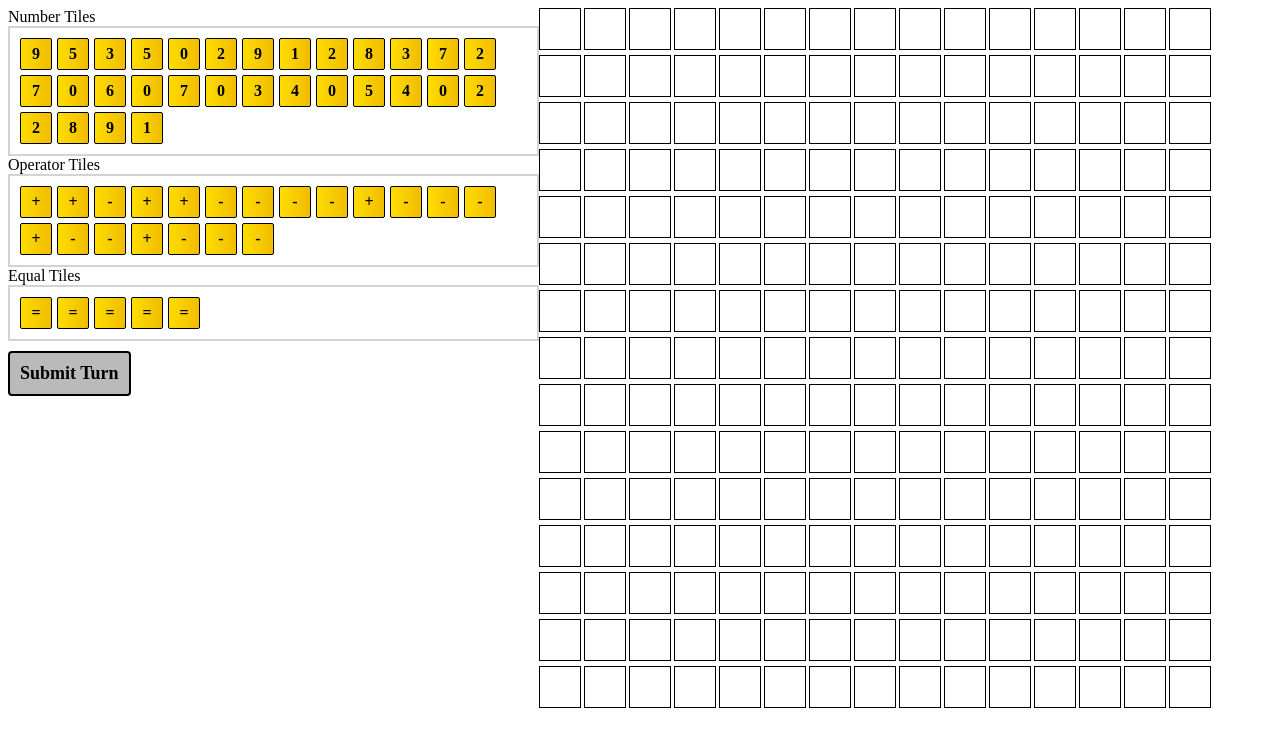
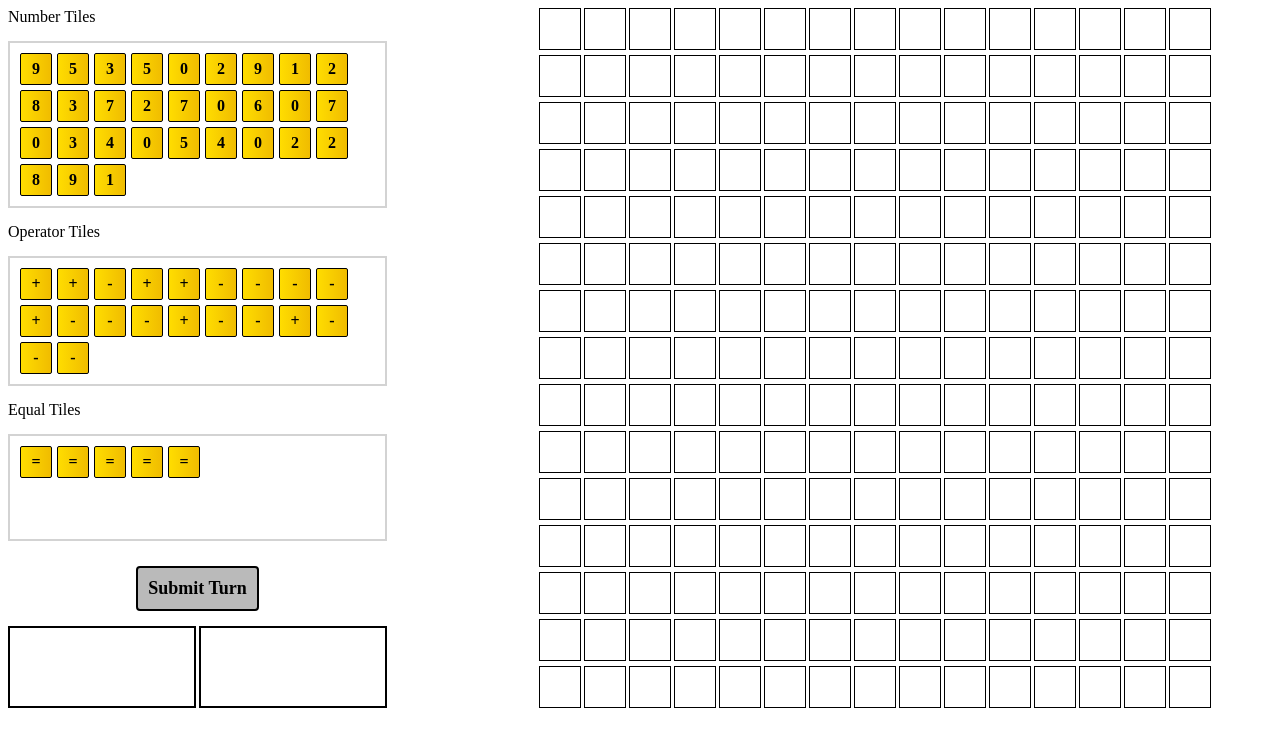
Before and after one commit to Jsbro98/number-scrabble, a website built with webpack: page src/index.html in a window 1280 px wide. Built offline with nearby package versions, Linux system fonts and the light colour scheme.

Commit message:
applied basic styling to new score elements

```diff
--- a/src/style.css
+++ b/src/style.css
@@ -37,11 +37,10 @@ body {
 
 /* Tile styling */
 
-.tile-wrapper {
+.player-ui {
   display: flex;
   flex-direction: column;
   width: 30%;
-  height: 50%;
   gap: 15px;
 }
 
@@ -71,6 +70,8 @@ body {
   background: linear-gradient(to left, rgb(240, 188, 0), rgb(255, 221, 0));
 }
 
+/* Submit move button styling */
+
 .submit-move {
   width: fit-content;
   margin-left: auto;
@@ -95,3 +96,16 @@ body {
   background: rgba(128, 128, 128, 0.547);
   color: black;
 }
+
+/* Player score styling */
+
+.score-wrapper {
+  display: flex;
+  flex: 1;
+  gap: 3px;
+}
+
+.score {
+  flex: 1;
+  border: solid black 2px;
+}
```
